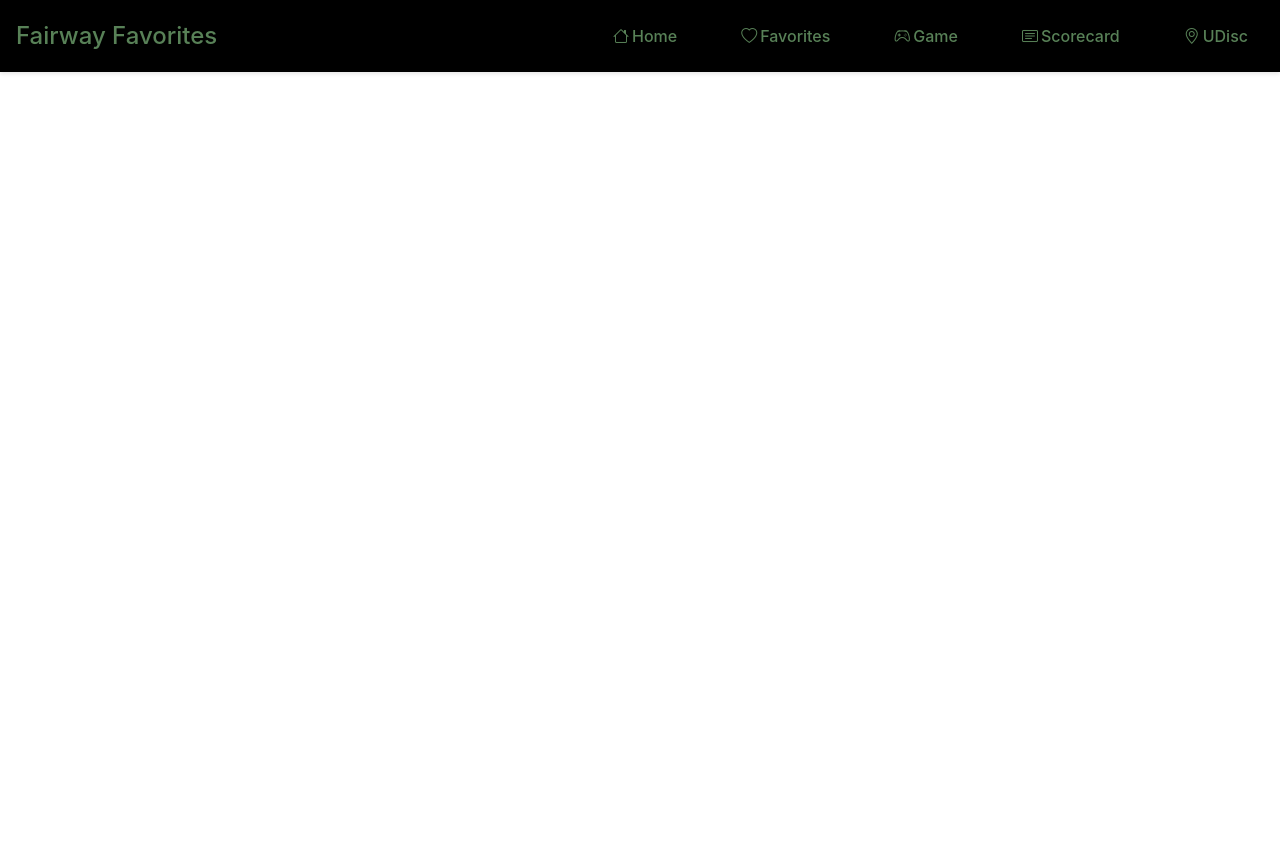
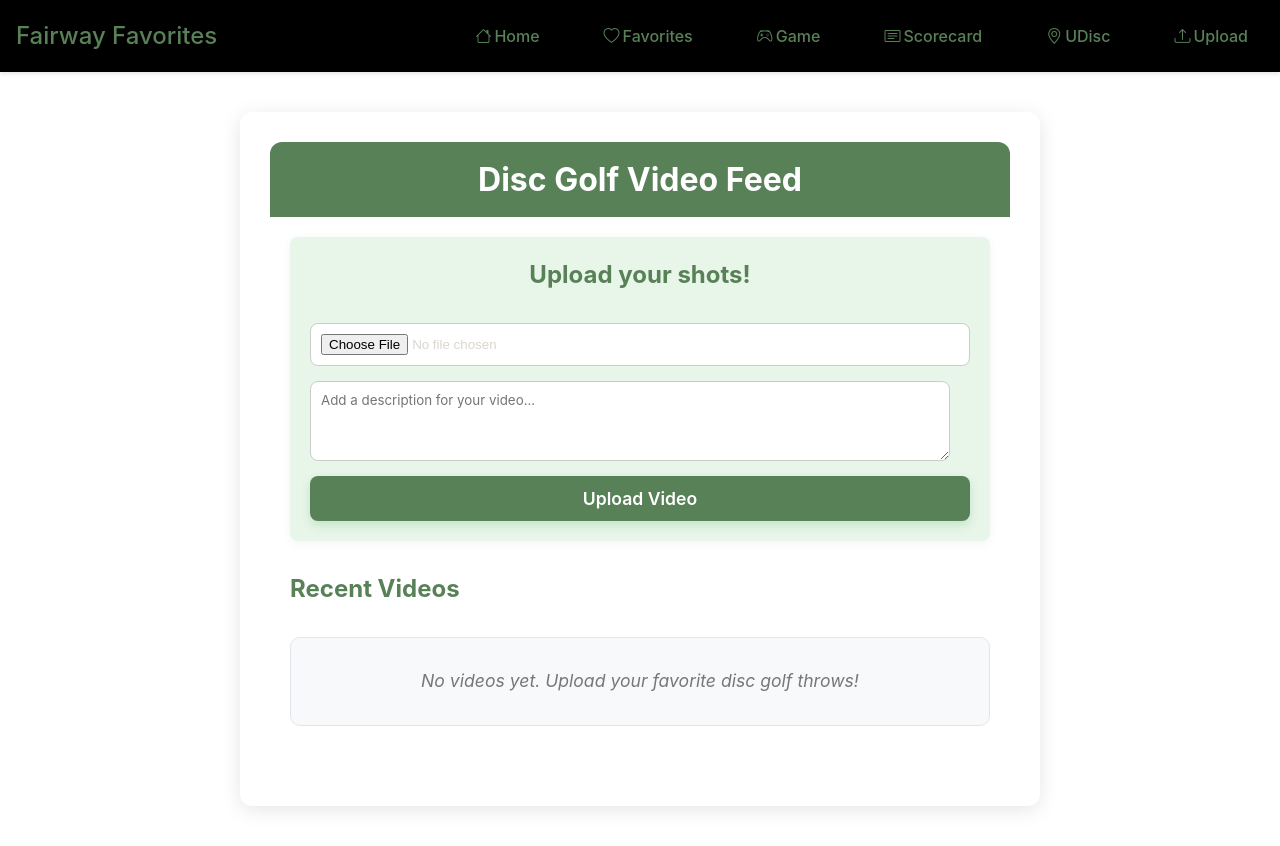
Before and after one commit to mandi7469/Fairway-Favorites, a React (Vite) app: page /upload in a window 1280 px wide. Before the commit the page ends 800 px from the top, so only its background shows below. Built offline with nearby package versions, Linux system fonts and the light colour scheme.

Commit message:
starting new page called uploads for video uploads. Completed skeleton and some styling. Working on functionality next

```diff
--- a/src/App.jsx
+++ b/src/App.jsx
@@ -8,6 +8,7 @@ import "./css/App.css";
 import Game from "./pages/Game";
 import Scorecard from "./pages/Scorecard";
 import PDGA from "./pages/PDGA";
+import Upload from "./pages/Upload";
 
 // main application component that sets up overall structure including routing, global state provision and navigation
 function App() {
@@ -24,6 +25,7 @@ function App() {
           <Route path="/game" element={<Game />} />
           <Route path="/scorecard" element={<Scorecard />} />
           <Route path="/pdga" element={<PDGA />} />
+          <Route path="/upload" element={<Upload />} />
         </Routes>
       </main>
     </DiscProvider>
--- a/src/components/NavBar.jsx
+++ b/src/components/NavBar.jsx
@@ -32,6 +32,10 @@ function NavBar() {
           <i className="bi bi-geo-alt"></i>
           UDisc
         </Link>
+        <Link to="/upload" className="nav-link">
+          <i class="bi bi-upload"></i>
+          Upload
+        </Link>
       </div>
     </nav>
   );
--- /dev/null
+++ b/src/css/Upload.css
@@ -0,0 +1,111 @@
+/* styling for upload page */
+
+.container {
+  max-width: 800px;
+  margin: 20px auto;
+  background-color: #ffffff;
+  border-radius: 12px;
+  box-shadow: 0 4px 20px rgba(0, 0, 0, 0.1);
+  overflow: hidden;
+}
+
+.app-header {
+  background-color: #588157;
+  color: white;
+  padding: 20px;
+  text-align: center;
+  border-top-left-radius: 12px;
+  border-top-right-radius: 12px;
+}
+
+.app-header h1 {
+  margin: 0;
+  font-size: 2em;
+}
+
+.main-content {
+  padding: 20px;
+}
+
+.upload-section {
+  background-color: #e8f5e9;
+  padding: 20px;
+  border-radius: 8px;
+  margin-bottom: 30px;
+  text-align: center;
+  box-shadow: 0 2px 10px rgba(0, 0, 0, 0.05);
+  display: flex;
+  flex-direction: column;
+  gap: 15px;
+}
+
+.upload-section h2 {
+  color: #588157;
+  margin-top: 0;
+  margin-bottom: 15px;
+}
+
+.upload-section input[type="file"] {
+  padding: 10px;
+  border: 1px solid #ccc;
+  border-radius: 8px;
+  background-color: #fff;
+}
+
+.upload-section textarea {
+  width: calc(100% - 20px);
+  padding: 10px;
+  border: 1px solid #ccc;
+  background-color: #fff;
+  border-radius: 8px;
+  font-family: "Inter", sans-serif;
+  resize: vertical;
+  min-height: 80px;
+}
+
+.upload-button {
+  background-color: #588157;
+  color: white;
+  padding: 12px 20px;
+  border: none;
+  border-radius: 8px;
+  cursor: pointer;
+  font-size: 1.1em;
+  font-weight: 600;
+  transition: background-color 0.3s ease, transform 0.2s ease;
+  box-shadow: 0 4px 10px rgba(40, 167, 69, 0.2);
+}
+
+.upload-button:hover {
+  background-color: #5d8d5d;
+  transform: translateY(-2px);
+}
+
+.upload-button:disabled {
+  background-color: #cccccc;
+  cursor: not-allowed;
+  box-shadow: none;
+}
+
+.video-feed {
+  display: flex;
+  flex-direction: column;
+  gap: 30px;
+}
+
+.video-feed h2 {
+    color: #588157;
+}
+
+.no-videos {
+  text-align: center;
+  color: #777;
+  padding: 30px;
+  font-size: 1.1em;
+  font-style: italic;
+  background-color: #f8f9fa;
+  border-radius: 10px;
+  border: 1px solid #e0e6ed;;
+}
+
+/* responsive adjustments */
--- /dev/null
+++ b/src/pages/Upload.jsx
@@ -0,0 +1,39 @@
+import React from "react";
+import "../css/Upload.css";
+
+function Upload() {
+  return (
+    <div className="container">
+      <header className="app-header">
+        <h1>Disc Golf Video Feed</h1>
+      </header>
+
+      <div className="main-content">
+        <div className="upload-section">
+          <h2>Upload your shots!</h2>
+          <input type="file" accept="video/*" aria-label="Upload video file" />
+          <textarea
+            placeholder="Add a description for your video..."
+            rows="3"
+            aria-label="Video description"
+          ></textarea>
+          <button className="upload-button">Upload Video</button>
+        </div>
+
+        <div className="video-feed">
+          <h2>Recent Videos</h2>
+          <p className="no-videos">
+            No videos yet. Upload your favorite disc golf throws!
+          </p>
+          <div className="video-card">
+
+
+
+          </div>
+        </div>
+      </div>
+    </div>
+  );
+}
+
+export default Upload;
```
Also changed, not shown: 2 other files (tests, documents, lock files or other folders).
